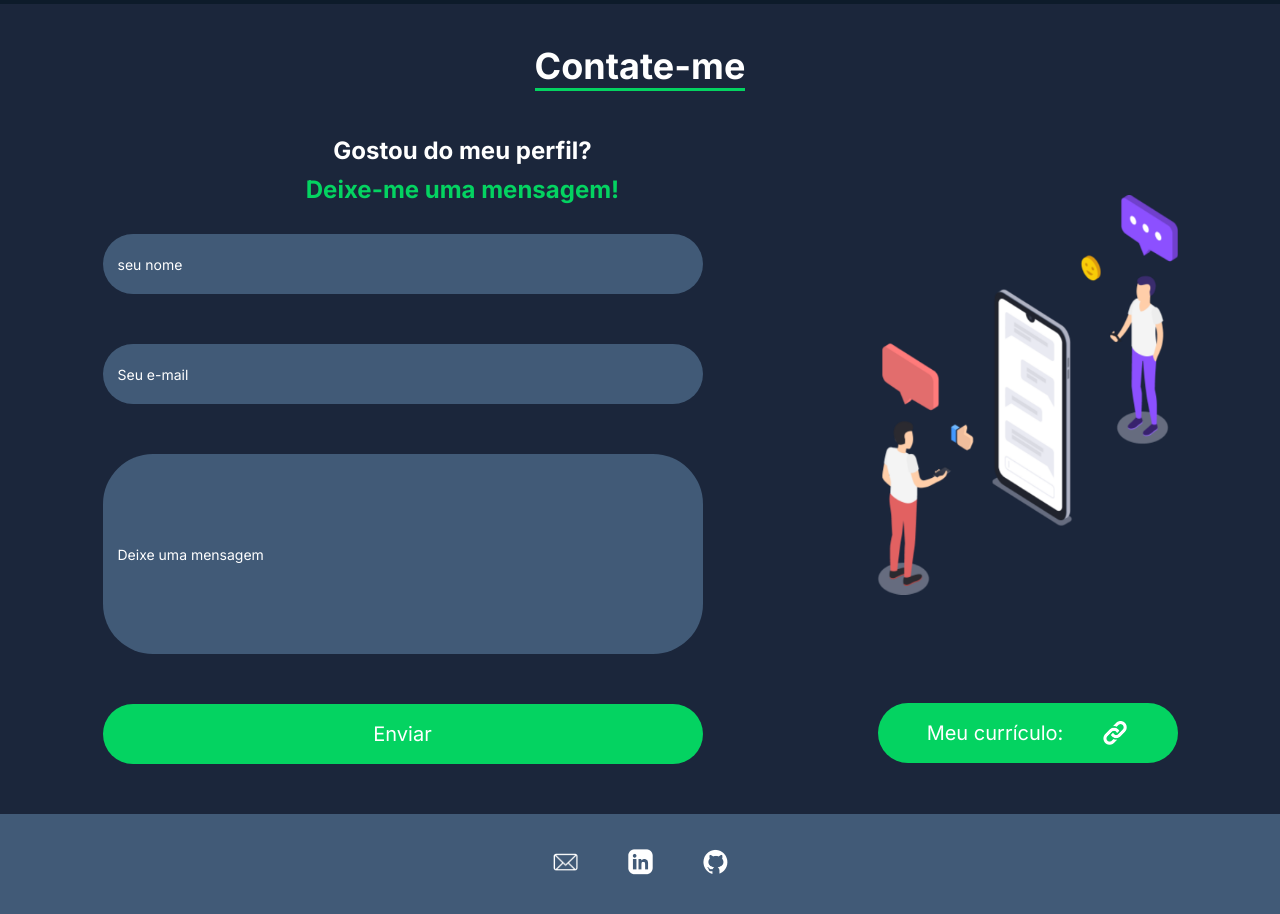
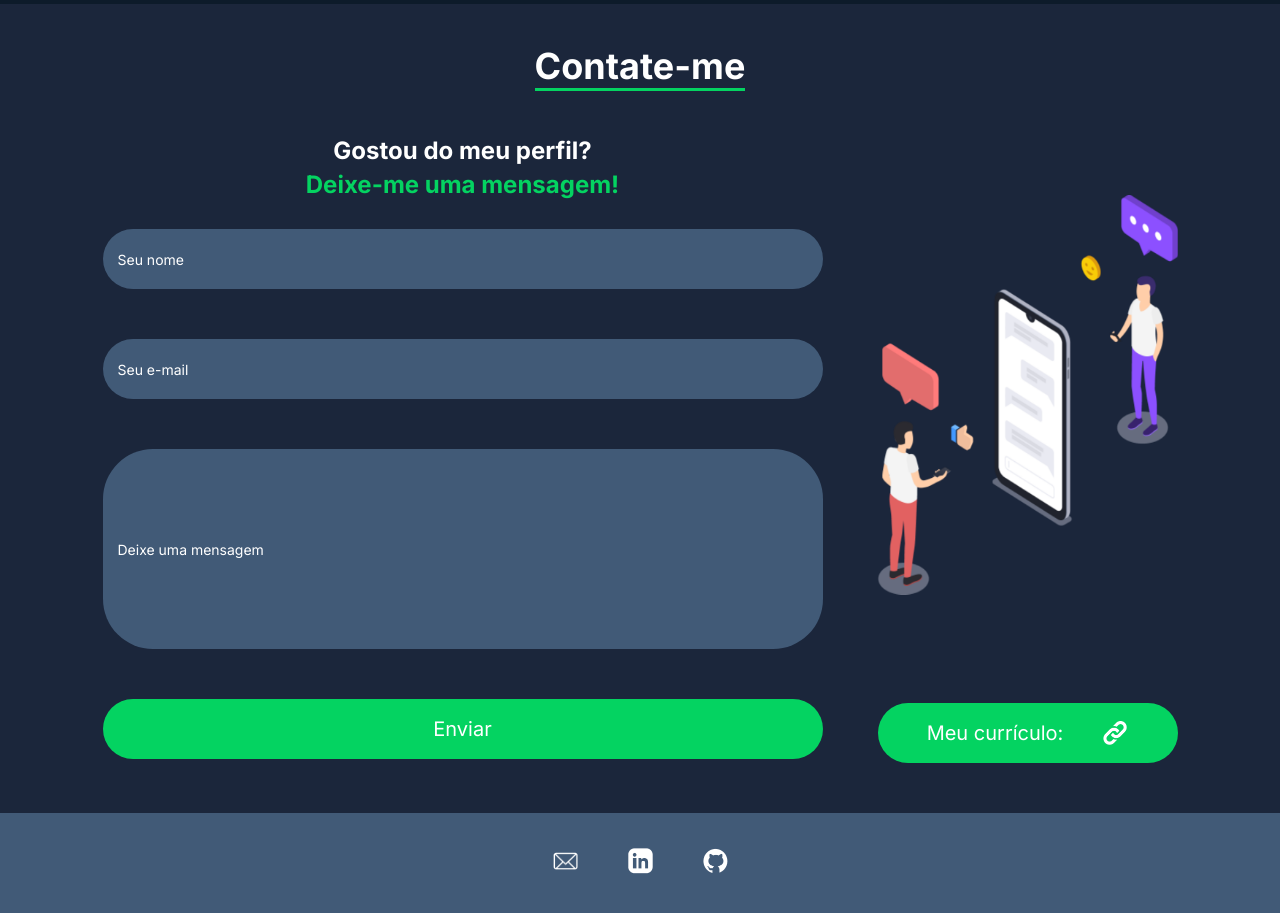
Before and after one commit to drineo11/portfolio, a React (Create React App) app in the folder portifolio/: page / in a window 1280 px wide. Shown: the part 2120-3034 px from the top of the page. Built offline with nearby package versions, Linux system fonts and the light colour scheme; a web font is replaced by a local one.

Commit message:
largura dos inputs e button

```diff
--- a/portifolio/src/components/Contacts/Contacts.tsx
+++ b/portifolio/src/components/Contacts/Contacts.tsx
@@ -80,7 +80,7 @@ const Contacts = () => {
                 onChange={handleChange}
                 className="contacts-page__input"
                 type="text"
-                placeholder="seu nome"
+                placeholder="Seu nome"
                 name="name"
                 required
               />
--- a/portifolio/src/components/Contacts/sass/Contacts.scss
+++ b/portifolio/src/components/Contacts/sass/Contacts.scss
@@ -20,7 +20,7 @@
     display: flex;
     flex-direction: column;
     align-items:center;
-    gap: 10px;
+    gap: 5px;
   }
 
   &__subtitle {
@@ -60,7 +60,7 @@
 
   &__input {
     width: 100%;
-    max-width: 600px;
+    max-width: 800px;
     height: 60px;
     border-radius: 50px;
     border: none;
@@ -104,7 +104,7 @@
     border: none;
     outline: none;
     width: 100%;
-    max-width: 600px;
+    max-width: 800px;
     height: 60px;
     background: $green-500;
     font-family: $font-family-inter;
@@ -151,6 +151,7 @@
 
 @media screen and (max-width: 920px) {
   .contacts-page {
+
     &__wrapper-content {
       // -webkit-flex-direction: column-reverse;
       flex-direction: column-reverse;
```
